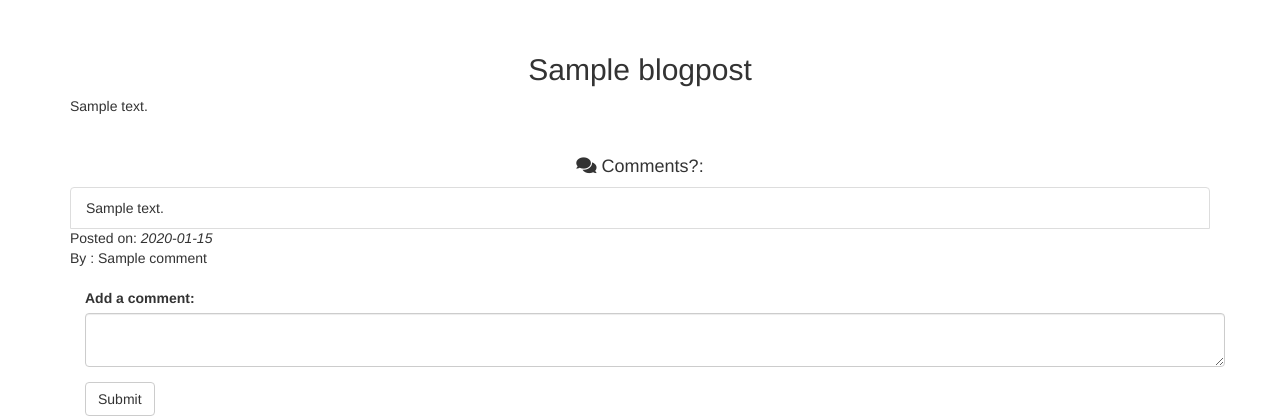
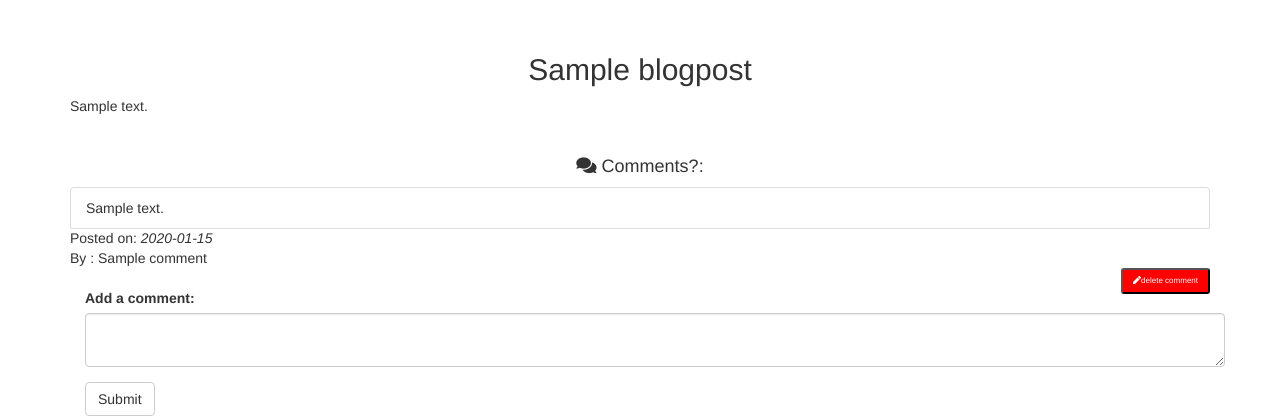
Before and after one commit to casio-ka/DailyBlog, a Flask app: page /blogpost/view/1 in a window 1280 px wide. Shown: the part 380-800 px from the top of the page. Run offline with Flask 2, Linux system fonts and the light colour scheme; a user stored in the database is signed in; tables that the repository leaves empty hold one stand-in row (values such as "Sample post"); some libraries are stand-ins or nearby versions.

Commit message:
Update blogpost.html
Added delete button to comments

```diff
--- a/app/templates/blogpost.html
+++ b/app/templates/blogpost.html
@@ -34,6 +34,9 @@
             <li class="list-group-item">{{comment.comment|capitalize}}</li>
             <footer class="blockquote-footer">Posted on: <cite title="Source Title">{{comment.posted.strftime('%Y-%m-%d')}}</cite></footer>
             <footer class="blockquote-footer">By : {{comment.name|capitalize}} </footer>
+            {% if current_user.is_authenticated %}
+            <a href="{{url_for('delete_comment',comment_id=comment.id)}}"><button class="btn-sm mt-2" style="float: right; font-size: 8px; background-color: red; color: aliceblue;"><i class="fas fa-pen"></i></i>delete comment</button></a>
+            {% endif %}
         </ul>
 
     {% endfor %}
```
